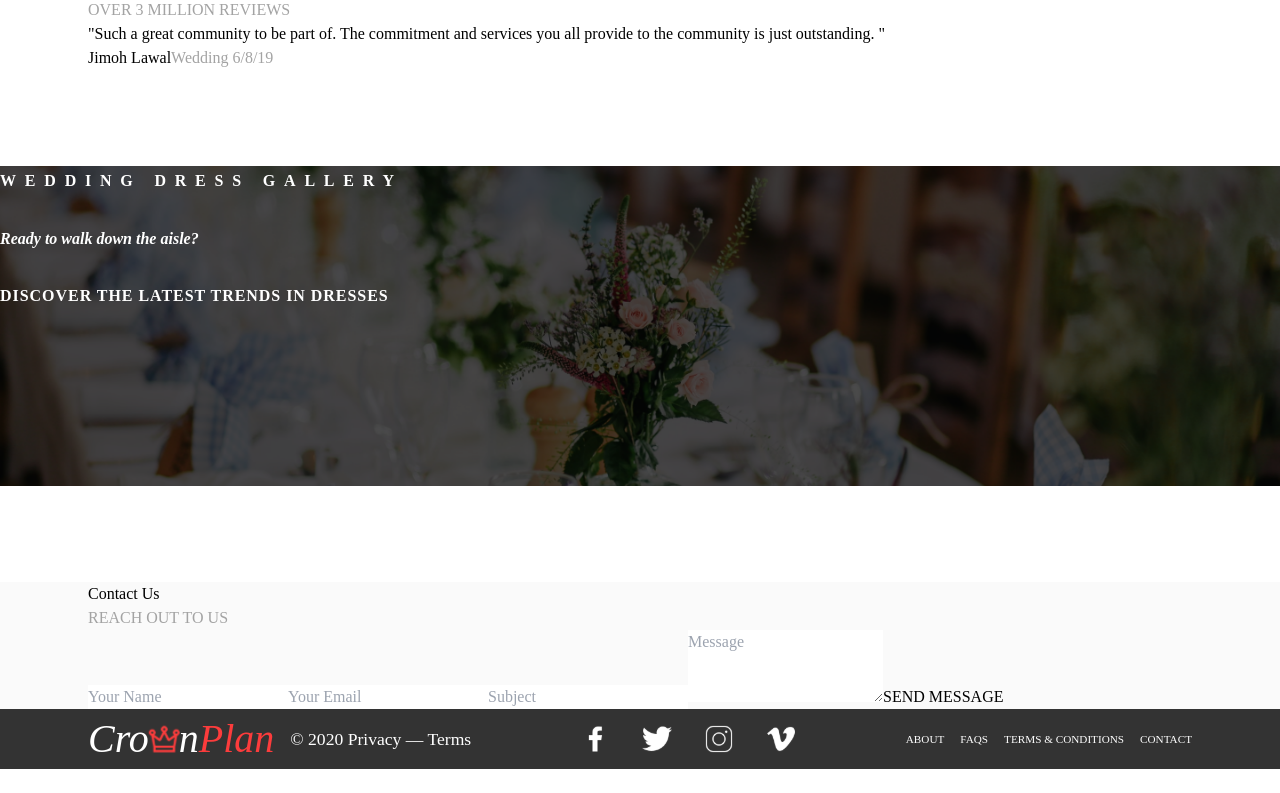
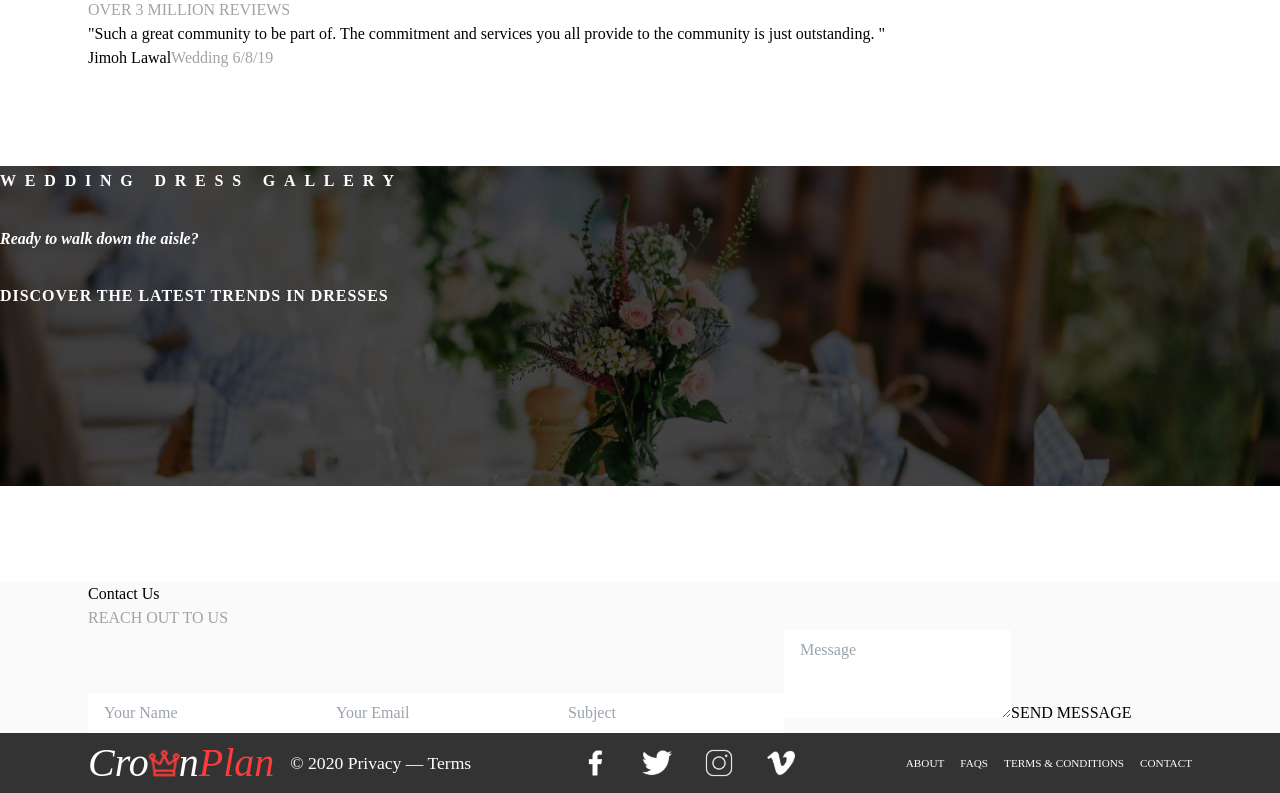
Before and after one commit to Mozibix/crown-plan-project, a Next.js app: page / in a window 1280 px wide. Shown: the part 5188-5981 px from the top of the page. Before the commit the page ends 5957 px from the top, so only its background shows below. Built offline with nearby package versions, Linux system fonts and the light colour scheme.

Commit message:
style: adding container_form

```diff
--- a/styles/_variables.scss
+++ b/styles/_variables.scss
@@ -1,8 +1,14 @@
-.container_main {
-  padding: 0 1rem;
+.container {
+  &_main {
+    padding: 0 1rem;
 
-  @media screen and (min-width: 992px) {
-    padding: 0 5.5rem;
+    @media screen and (min-width: 992px) {
+      padding: 0 5.5rem;
+    }
+  }
+
+  &_form {
+    padding: 0.5rem 1rem;
   }
 }
 
```
